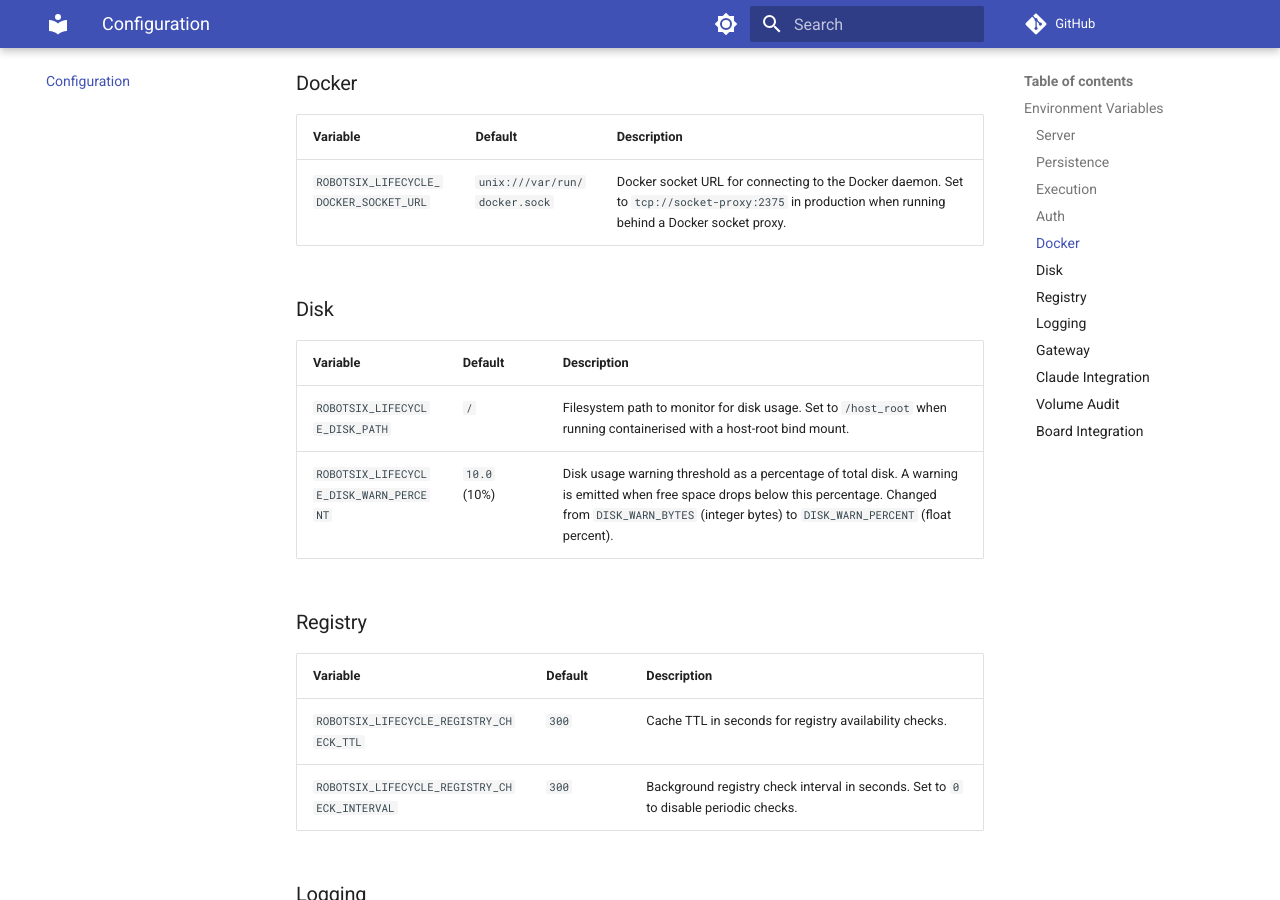
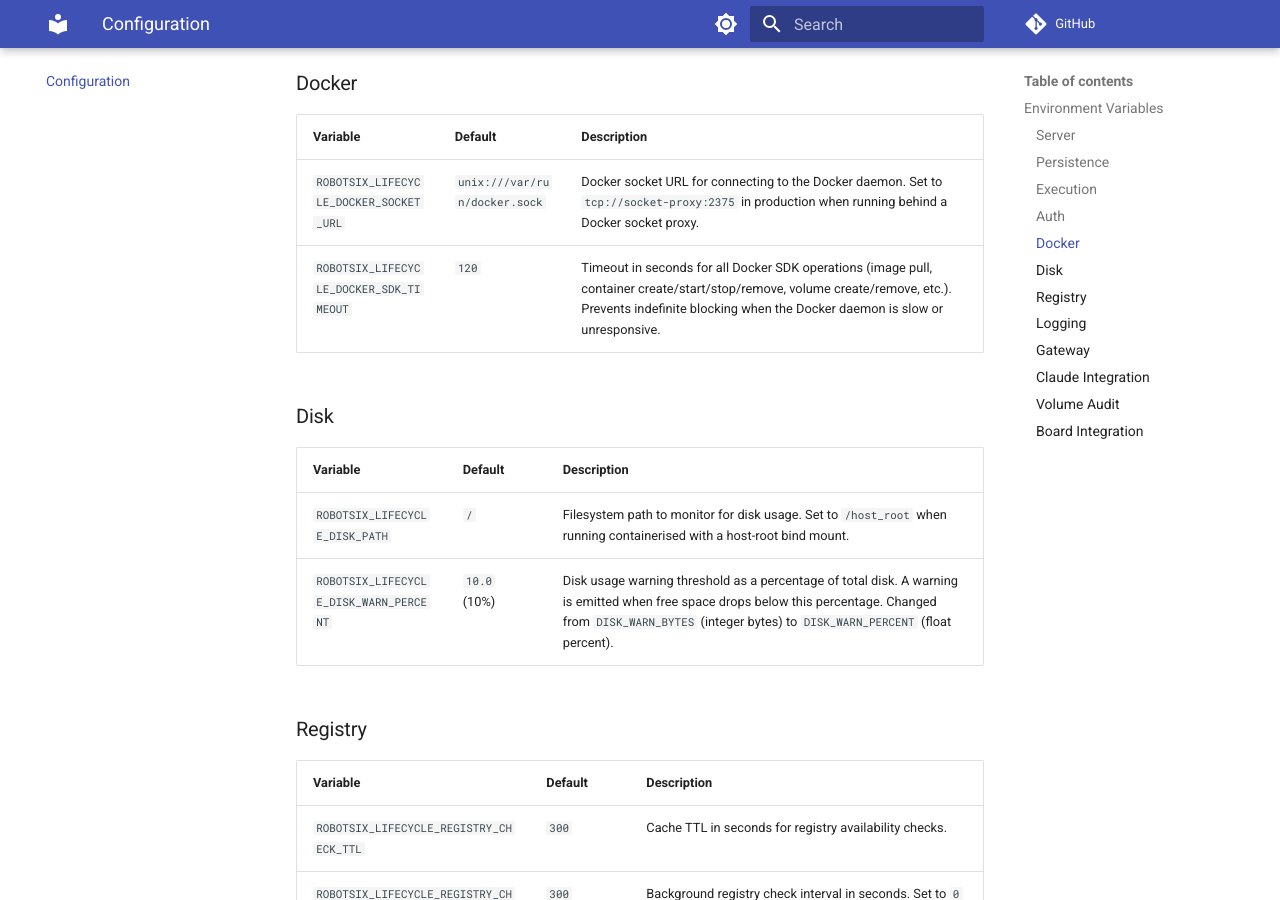
Before and after one commit to damien-robotsix/robotsix-central-deploy, an MkDocs documentation site: the page built from docs/configuration.md, in a window 1280 px wide and 900 px high, scrolled down 1863 px. Built offline with MkDocs 1.6.1 and Material for MkDocs 9.7.7, drawn with Linux system fonts in a browser that asks for light colours; comment, search, counter and statistics services are not loaded.

Commit message:
mill(docs): Add configurable timeout to Docker SDK client to prevent indefinite hangs on pull/API calls (20260702T061641Z-add-configurable-timeout-to-docker-sdk-c-b201)

```diff
--- a/docs/configuration.md
+++ b/docs/configuration.md
@@ -42,6 +42,7 @@ The lifecycle server is configured via environment variables, all prefixed with
 | Variable | Default | Description |
 |---|---|---|
 | `ROBOTSIX_LIFECYCLE_DOCKER_SOCKET_URL` | `unix:///var/run/docker.sock` | Docker socket URL for connecting to the Docker daemon. Set to `tcp://socket-proxy:2375` in production when running behind a Docker socket proxy. |
+| `ROBOTSIX_LIFECYCLE_DOCKER_SDK_TIMEOUT` | `120` | Timeout in seconds for all Docker SDK operations (image pull, container create/start/stop/remove, volume create/remove, etc.). Prevents indefinite blocking when the Docker daemon is slow or unresponsive. |
 
 ### Disk
 
```
